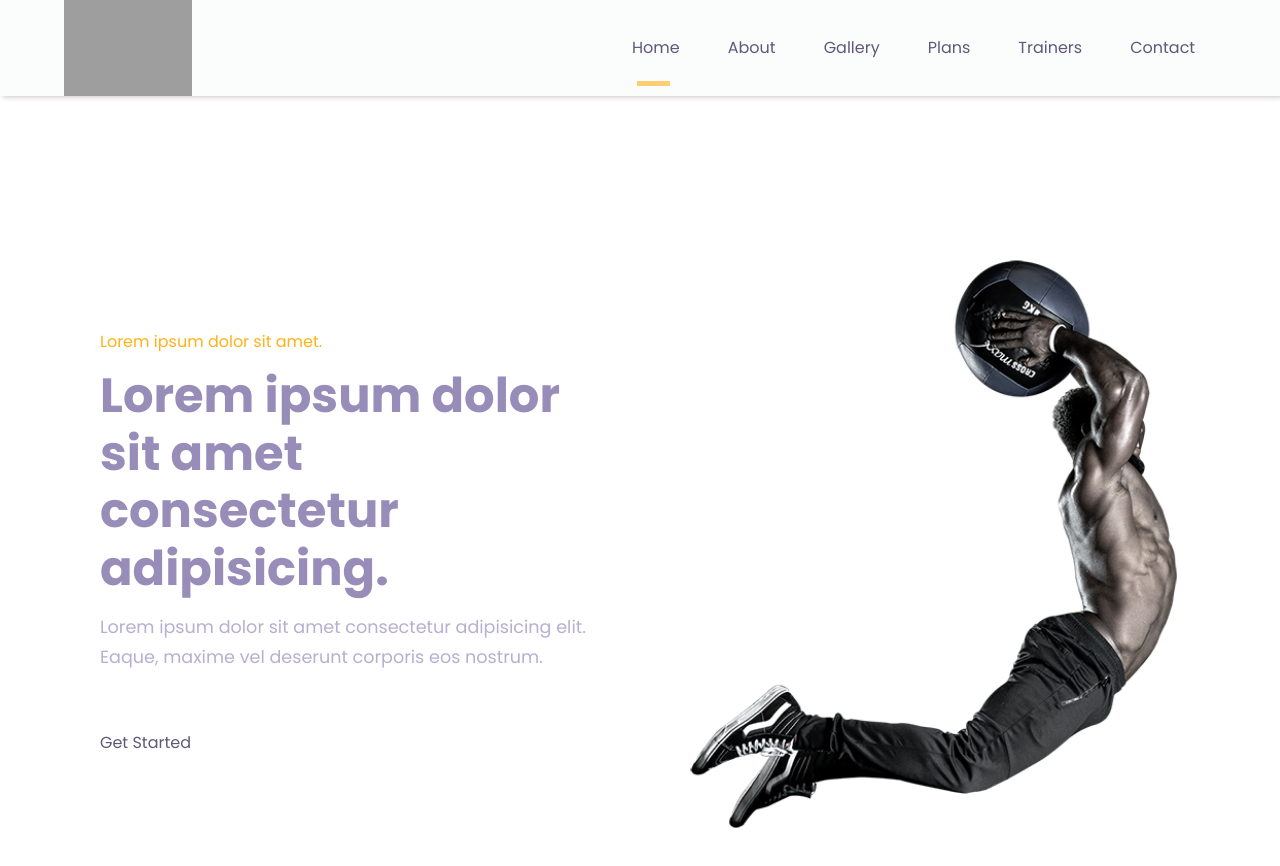
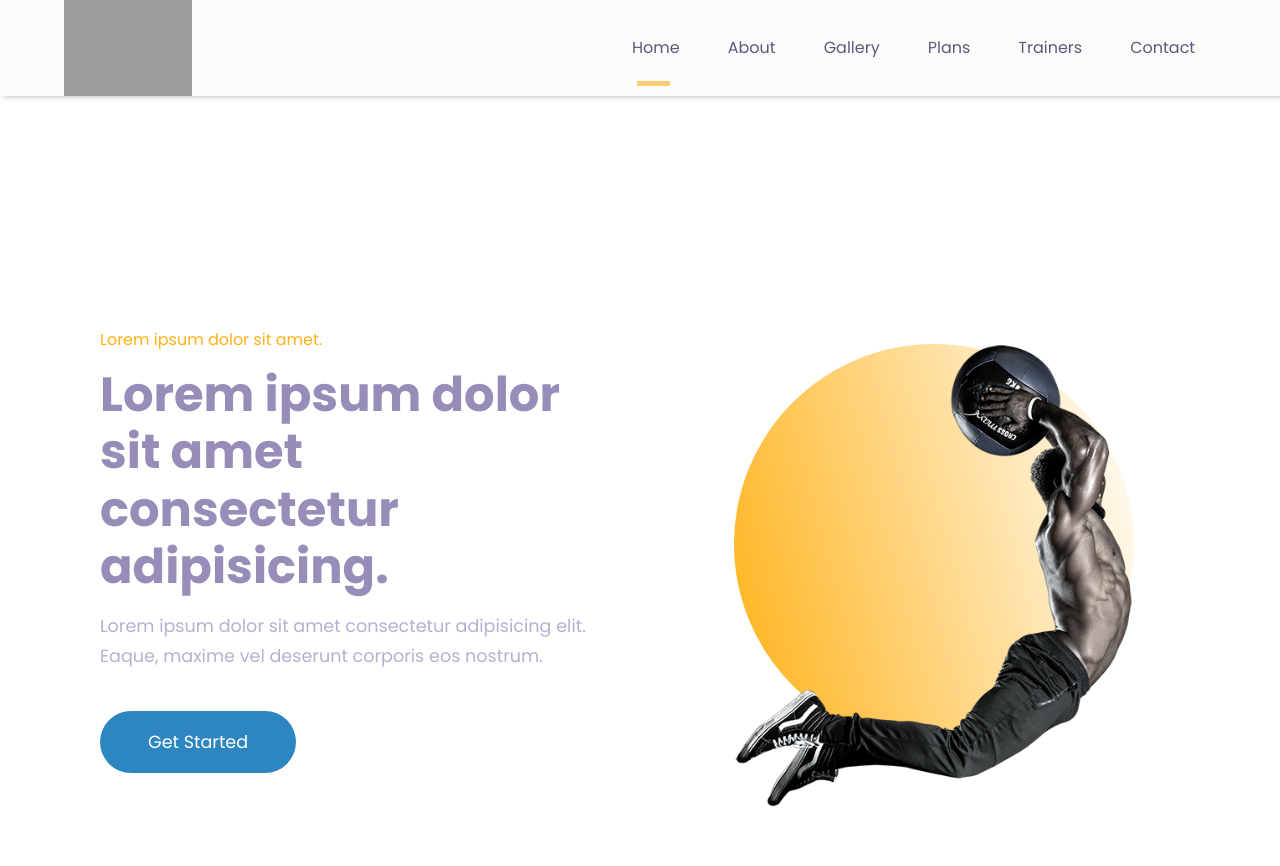
Before and after one commit to belaymit/reactjs-website, a React (Create React App) app: page / in a window 1280 px wide. Shown: the top 866 px of the page. Built offline with nearby package versions, Linux system fonts and the light colour scheme; grey boxes are pictures that could not be loaded.

Commit message:
added style to headline image

```diff
--- a/src/Pages/home/home.css
+++ b/src/Pages/home/home.css
@@ -25,3 +25,25 @@
   margin: 1rem 0 3.5rem;
   font-size: 1.1rem;
 }
+
+.main-header-right {
+  display: grid;
+  place-items: center;
+  position: relative;
+}
+
+.main-header-circle {
+  width: 25rem;
+  height: 25rem;
+  background: linear-gradient(75deg, var(--color-secondary), transparent);
+  border-radius: 50%;
+  position: absolute;
+}
+
+.main-header-image {
+  position: relative;
+}
+
+.main-header:hover .main-header-circle {
+  filter: blur(5px);
+}
--- a/src/index.css
+++ b/src/index.css
@@ -64,3 +64,34 @@ img {
   object-fit: cover;
   width: 100%;
 }
+
+.btn {
+  color: #FDFEFE;
+  width: fit-content;
+  margin: 0 auto;
+  padding: 0.9rem 2rem;
+  background: #2E86C1;
+  border-radius: 1.5rem;
+  transition: var(--transition);
+}
+
+.btn:hover {
+  background: var(--color-secondary);
+  color: var(--color-gray-600);
+}
+
+.btn.lg {
+  padding: 1.2rem 3rem;
+  border-radius: 2rem;
+  font-size: 1.1rem;
+}
+
+.btn.sm {
+  padding: 0.4rem 1.2rem;
+  font-size: 0.9rem;
+  transition: var(--transition);
+}
+
+.btn.sm:hover {
+  background: var(--color-gray-100);
+}
```
